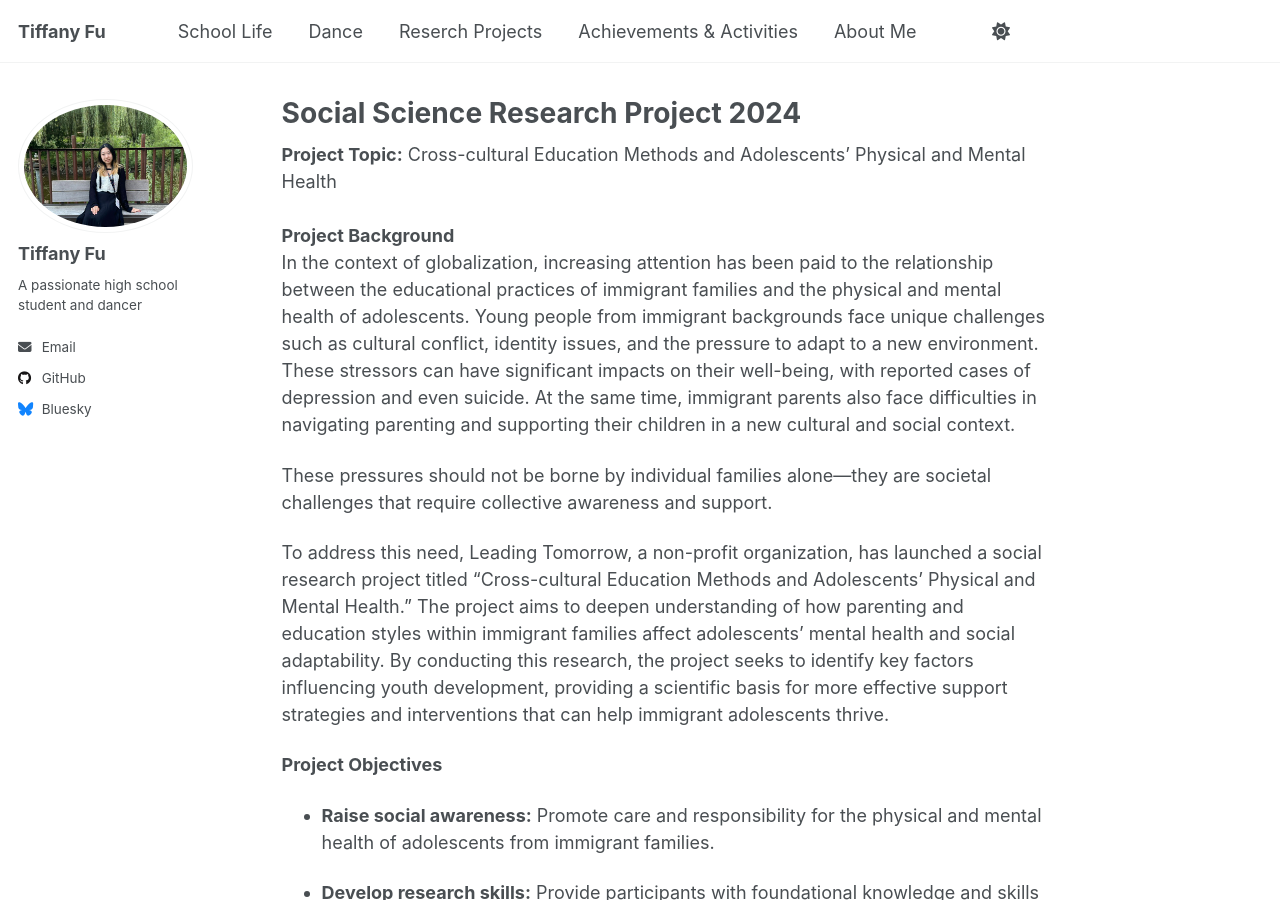
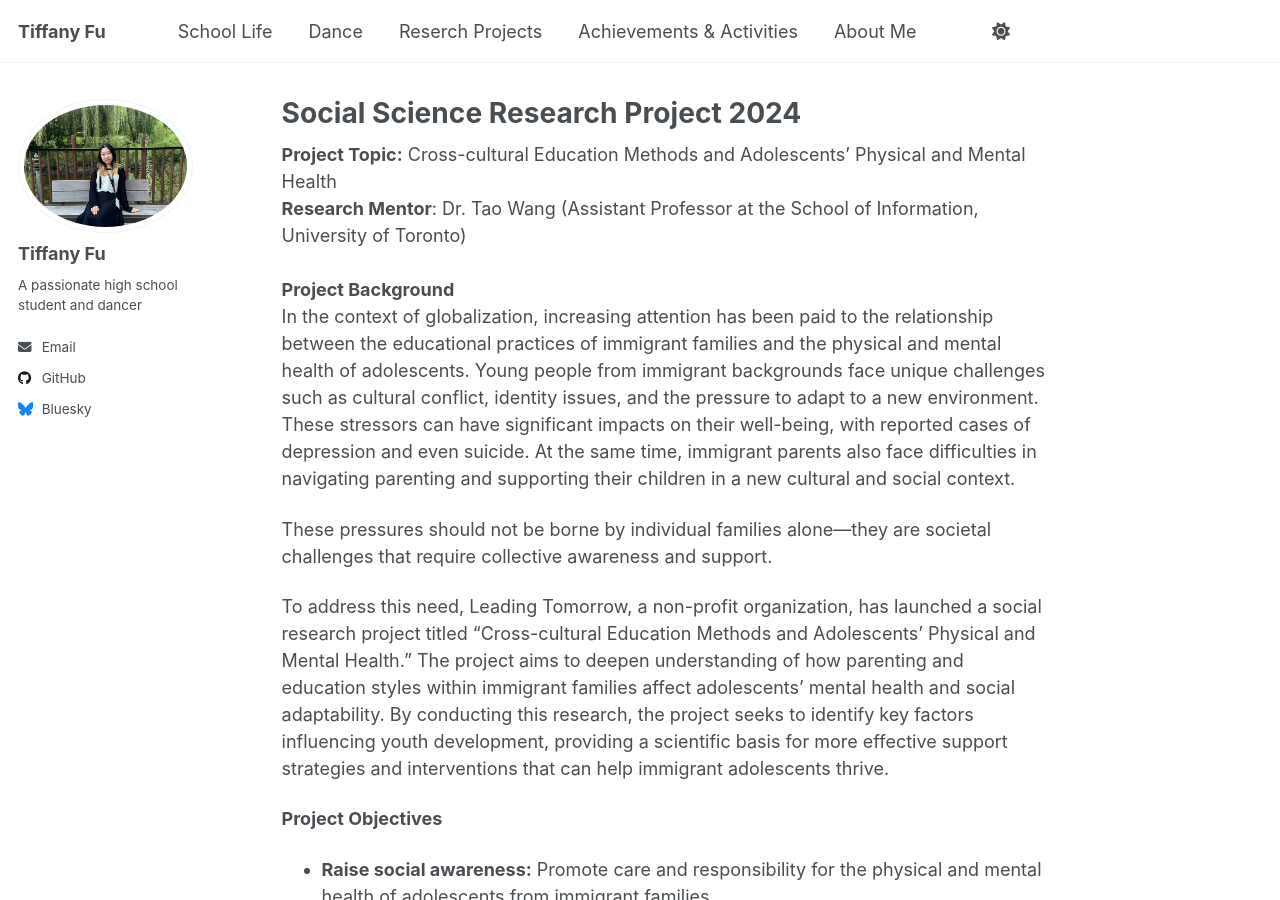
Before and after one commit to TiffanyJTFu/TiffanyFu, a Jekyll site: the page built from _teaching/SocialScienceResearchProject.md, in a window 1280 px wide and 900 px high. Built offline with Jekyll 4.4.1, drawn with Linux system fonts in a browser that asks for light colours; a script that is not in the unit is left out.

Commit message:
Update SocialScienceResearchProject.md

```diff
--- a/_teaching/SocialScienceResearchProject.md
+++ b/_teaching/SocialScienceResearchProject.md
@@ -7,6 +7,7 @@ paperurl: 'https://tiffanyjtfu.github.io/TiffanyFu/files/Step 8B_ Action plan Fi
 ---
 
 **Project Topic:** Cross-cultural Education Methods and Adolescents' Physical and Mental Health
+<br>**Research Mentor**: Dr. Tao Wang (Assistant Professor at the School of Information, University of Toronto)
 <br><br>**Project Background**
 <br>In the context of globalization, increasing attention has been paid to the relationship between the educational practices of immigrant families and the physical and mental health of adolescents. Young people from immigrant backgrounds face unique challenges such as cultural conflict, identity issues, and the pressure to adapt to a new environment. These stressors can have significant impacts on their well-being, with reported cases of depression and even suicide. At the same time, immigrant parents also face difficulties in navigating parenting and supporting their children in a new cultural and social context.
 
```
